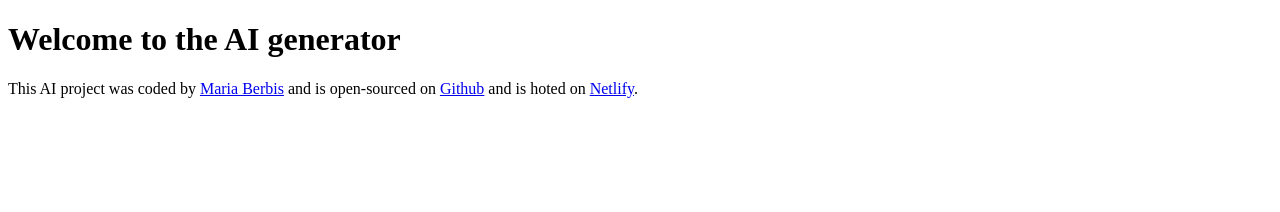
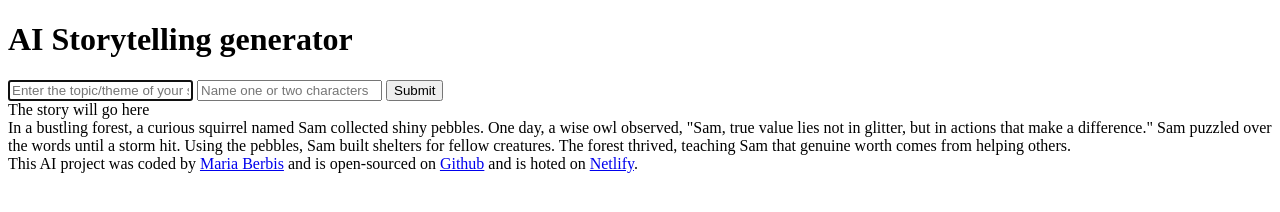
Before and after one commit to MariaBerbis/AI-generator, a plain HTML site: page index.html in a window 1280 px wide. Drawn offline with Linux system fonts and the light colour scheme.

Commit message:
added basic HTML structure

```diff
--- a/index.html
+++ b/index.html
@@ -7,7 +7,38 @@
     <title>AI generator</title>
   </head>
   <body>
-    <h1>Welcome to the AI generator</h1>
+    <h1>AI Storytelling generator</h1>
+    <p></p>
+    <main>
+      <form action="">
+        <input
+          type="text"
+          placeholder="Enter the topic/theme of your story"
+          autofocus
+          required
+          autocomplete="off"
+        />
+        <input
+          type="text"
+          placeholder="Name one or two characters"
+          autofocus
+          required
+          autocomplete="off"
+        />
+        <input type="submit" />
+      </form>
+      <div>
+        The story will go here
+        <br />
+        In a bustling forest, a curious squirrel named Sam collected shiny
+        pebbles. One day, a wise owl observed, "Sam, true value lies not in
+        glitter, but in actions that make a difference." Sam puzzled over the
+        words until a storm hit. Using the pebbles, Sam built shelters for
+        fellow creatures. The forest thrived, teaching Sam that genuine worth
+        comes from helping others.
+        <br />
+      </div>
+    </main>
     <footer>
       This AI project was coded by
       <a href="https://github.com/MariaBerbis" target="_blank">Maria Berbis</a>
```
